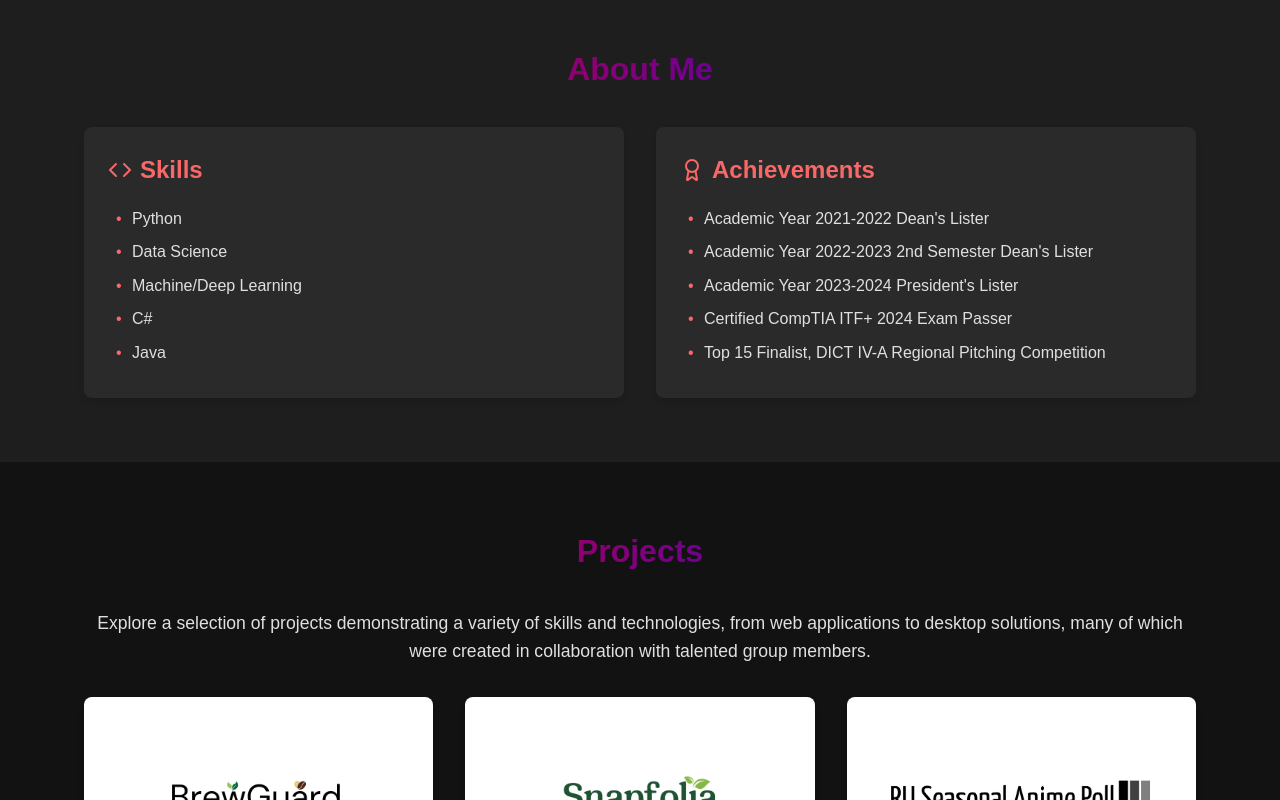
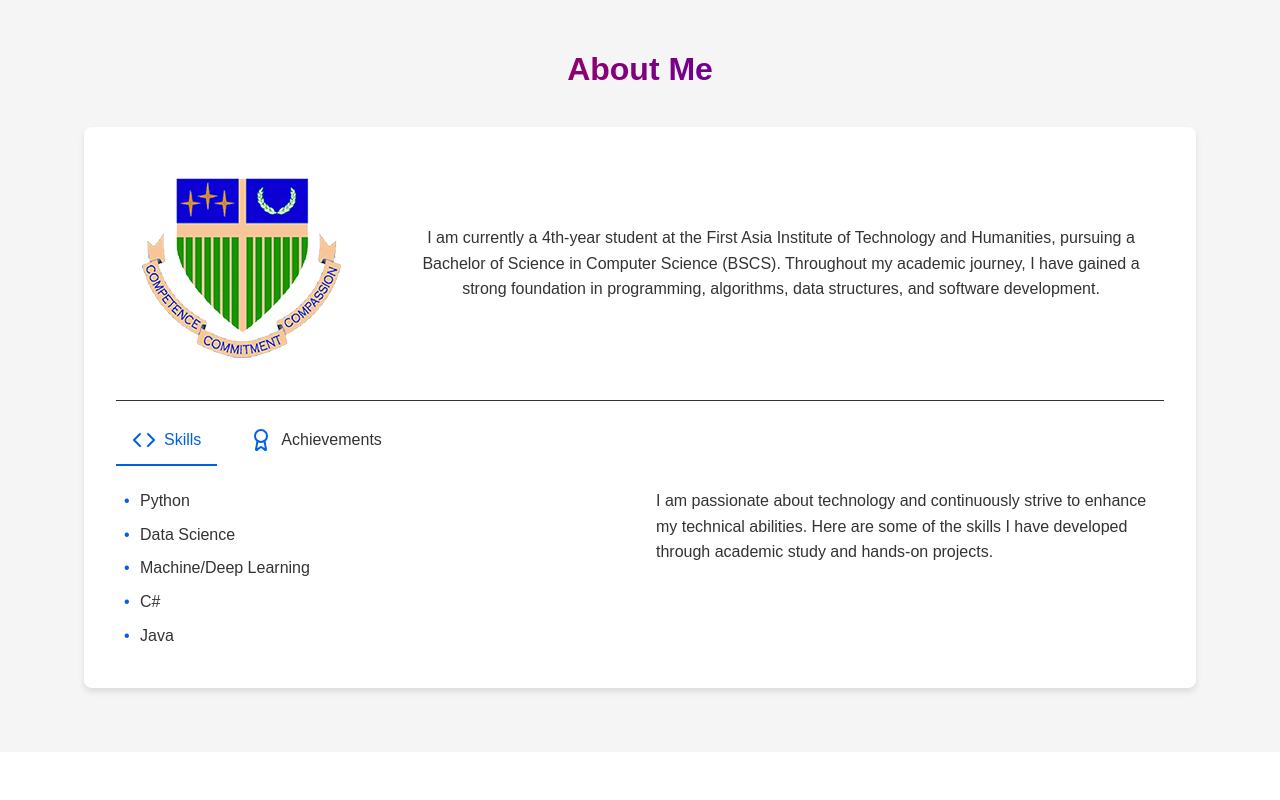
Before and after one commit to FTsune/portfolio, a React (Create React App) app: page / in a window 1280 px wide. Shown: the part 820-1620 px from the top of the page. Built offline with nearby package versions, Linux system fonts and the light colour scheme.

Commit message:
Added school background.

```diff
--- a/package.json
+++ b/package.json
@@ -12,6 +12,7 @@
     "@types/react": "^18.3.12",
     "@types/react-dom": "^18.3.1",
     "clsx": "^2.1.1",
+    "framer-motion": "^11.11.17",
     "lucide-react": "^0.460.0",
     "react": "^18.3.1",
     "react-dom": "^18.3.1",
--- a/src/components/About.tsx
+++ b/src/components/About.tsx
@@ -1,31 +1,153 @@
-import React from 'react';
+import React, { useState } from 'react';
 import { Code, Award } from 'lucide-react';
+import { motion, AnimatePresence } from 'framer-motion';
 
 const About: React.FC = () => {
+  const [activeTab, setActiveTab] = useState<'skills' | 'achievements'>('skills');
+
+  const profileDescription = "I am currently a 4th-year student at the First Asia Institute of Technology and Humanities, pursuing a Bachelor of Science in Computer Science (BSCS). Throughout my academic journey, I have gained a strong foundation in programming, algorithms, data structures, and software development.";
+
+  const skillsDescription = "I am passionate about technology and continuously strive to enhance my technical abilities. Here are some of the skills I have developed through academic study and hands-on projects.";
+  const achievementsDescription = "My hard work and dedication have been recognized through various academic achievements and certifications. Here are some of my key accomplishments.";
+
+  const skills = [
+    "Python",
+    "Data Science",
+    "Machine/Deep Learning",
+    "C#",
+    "Java"
+  ];
+
+  const achievements = [
+    "Academic Year 2021-2022 Dean's Lister",
+    "Academic Year 2022-2023 2nd Semester Dean's Lister",
+    "Academic Year 2023-2024 President's Lister",
+    "Certified CompTIA ITF+ 2024 Exam Passer",
+    "Top 15 Finalist, DICT IV-A Regional Pitching Competition"
+  ];
+
+  const listVariants = {
+    hidden: { opacity: 0, x: -20 },
+    visible: {
+      opacity: 1,
+      x: 0,
+      transition: {
+        duration: 0.3,
+        ease: "easeOut"
+      }
+    }
+  };
+
+  const descriptionVariants = {
+    hidden: { opacity: 0, x: 20 },
+    visible: {
+      opacity: 1,
+      x: 0,
+      transition: {
+        duration: 0.3,
+        ease: "easeOut"
+      }
+    }
+  };
+
   return (
     <section id="about" className="about">
       <div className="container">
         <h2>About Me</h2>
-        <div className="about-content">
-          <div className="about-column">
-            <h3><Code /> Skills</h3>
-            <ul>
-              <li>Python</li>
-              <li>Data Science</li>
-              <li>Machine/Deep Learning</li>
-              <li>C#</li>
-              <li>Java</li>
-            </ul>
+        <div className="about-container">
+          {/* Profile Section */}
+          <div className="about-profile">
+            <div className="school-logo-container">
+              <img
+                src="/images/faith-logo.png"
+                alt="First Asia Institute of Technology and Humanities Logo"
+                className="school-logo"
+              />
+            </div>
+            <div className="profile-description">
+              <p>{profileDescription.replace(/\*\*(.*?)\*\*/g, '<strong>$1</strong>')}</p>
+            </div>
           </div>
-          <div className="about-column">
-            <h3><Award /> Achievements</h3>
-            <ul>
-              <li>Academic Year 2021-2022 Dean's Lister</li>
-              <li>Academic Year 2022-2023 2nd Semester Dean's Lister</li>
-              <li>Academic Year 2023-2024 President's Lister</li>
-              <li>Certified CompTIA ITF+ 2024 Exam Passer</li>
-              <li>Top 15 Finalist, DICT IV-A Regional Pitching Competition</li>
-            </ul>
+
+          {/* Divider */}
+          <div className="about-divider"></div>
+
+          {/* Tabs */}
+          <div className="about-tabs">
+            <button
+              className={`tab ${activeTab === 'skills' ? 'active' : ''}`}
+              onClick={() => setActiveTab('skills')}
+            >
+              <Code className="tab-icon" /> Skills
+            </button>
+            <button
+              className={`tab ${activeTab === 'achievements' ? 'active' : ''}`}
+              onClick={() => setActiveTab('achievements')}
+            >
+              <Award className="tab-icon" /> Achievements
+            </button>
+          </div>
+
+          {/* Content Area */}
+          <div className="about-content">
+            {/* Left Column - List */}
+            <AnimatePresence mode="wait">
+              <motion.div
+                key={activeTab}
+                variants={listVariants}
+                initial="hidden"
+                animate="visible"
+                exit="hidden"
+                className="about-list"
+              >
+                <ul>
+                  {activeTab === 'skills'
+                    ? skills.map((skill, index) => (
+                        <motion.li
+                          key={skill}
+                          initial={{ opacity: 0, x: -10 }}
+                          animate={{ opacity: 1, x: 0 }}
+                          transition={{
+                            delay: index * 0.1,
+                            duration: 0.3
+                          }}
+                        >
+                          {skill}
+                        </motion.li>
+                      ))
+                    : achievements.map((achievement, index) => (
+                        <motion.li
+                          key={achievement}
+                          initial={{ opacity: 0, x: -10 }}
+                          animate={{ opacity: 1, x: 0 }}
+                          transition={{
+                            delay: index * 0.1,
+                            duration: 0.3
+                          }}
+                        >
+                          {achievement}
+                        </motion.li>
+                      ))
+                  }
+                </ul>
+              </motion.div>
+            </AnimatePresence>
+
+            {/* Right Column - Description */}
+            <AnimatePresence mode="wait">
+              <motion.div
+                key={activeTab + '-description'}
+                variants={descriptionVariants}
+                initial="hidden"
+                animate="visible"
+                exit="hidden"
+                className="about-description"
+              >
+                <p>
+                  {activeTab === 'skills' ? skillsDescription : achievementsDescription}
+                </p>
+              </motion.div>
+            </AnimatePresence>
           </div>
         </div>
       </div>
--- a/src/components/Header.tsx
+++ b/src/components/Header.tsx
@@ -2,15 +2,17 @@ import React, { useState, useEffect } from 'react';
 import { Sun, Moon, Menu } from 'lucide-react';
 
 const Header: React.FC = () => {
-  const [theme, setTheme] = useState<'light' | 'dark'>('dark');
+  const [theme, setTheme] = useState<'light' | 'dark'>('light'); // Changed default to 'light'
   const [isMenuOpen, setIsMenuOpen] = useState(false);
   const [isScrolled, setIsScrolled] = useState(false);
 
   useEffect(() => {
     const savedTheme = localStorage.getItem('theme') as 'light' | 'dark' | null;
+
     if (savedTheme) {
       setTheme(savedTheme);
-    } else if (window.matchMedia('(prefers-color-scheme: light)').matches) {
+    } else {
+      // Default to light theme if no saved theme
       setTheme('light');
     }
 
--- a/src/styles/globals.css
+++ b/src/styles/globals.css
@@ -258,47 +258,113 @@ body.light-theme .hero {
     color: transparent;
 }
 
+.about-container {
+    background-color: var(--card-bg-color);
+    border-radius: 8px;
+    box-shadow: 0 4px 6px rgba(0, 0, 0, 0.1);
+    padding: 2rem;
+}
+
+.about-profile {
+    display: flex;
+    align-items: center;
+    gap: 2rem;
+    margin-bottom: 2rem;
+}
+
+.school-logo-container {
+    flex: 0 0 250px;
+    display: flex;
+    justify-content: center;
+    align-items: center;
+}
+
+.school-logo {
+    max-width: 250px;
+    max-height: 250px;
+    object-fit: contain;
+}
+
+.profile-description {
+    flex: 1;
+    color: var(--text-color);
+    text-align: center;
+}
+
+.about-divider {
+    height: 0.1px;
+    background-color: var(--text-color);
+    margin: 1rem 0;
+}
+
+.about-tabs {
+    display: flex;
+    gap: 1rem;
+    margin-bottom: 1.5rem;
+    border-bottom: 2px solid var(--border-color);
+}
+
+.tab {
+    display: flex;
+    align-items: center;
+    gap: 0.5rem;
+    padding: 0.75rem 1rem;
+    background: none;
+    border: none;
+    cursor: pointer;
+    font-size: 1rem;
+    color: var(--text-color);
+    position: relative;
+    transition: color 0.3s ease;
+}
+
+.tab-icon {
+    color: var(--primary-color);
+}
+
+.tab.active {
+    color: var(--primary-color);
+}
+
+.tab.active::after {
+    content: '';
+    position: absolute;
+    bottom: -2px;
+    left: 0;
+    width: 100%;
+    height: 2px;
+    background-color: var(--primary-color);
+}
+
 .about-content {
     display: flex;
-    flex-direction: column;
     gap: 2rem;
 }
 
-.about-column {
-    background-color: var(--card-bg-color);
-    border-radius: 8px;
-    padding: 1.5rem;
-    box-shadow: 0 4px 6px rgba(0, 0, 0, 0.1);
+.about-list {
+    flex: 1;
 }
 
-.about-column h3 {
-    display: flex;
-    align-items: center;
-    gap: 0.5rem;
-    color: var(--primary-color);
-    margin-bottom: 1rem;
-    font-size: 1.5rem;
-}
-
-.about-column h3 svg {
-    color: var(--primary-color);
-}
-
-.about-column ul {
+.about-list ul {
     list-style-type: none;
     padding-left: 1.5rem;
 }
 
-.about-column li {
+.about-list li {
     margin-bottom: 0.5rem;
     position: relative;
 }
 
-.about-column li::before {
+.about-list li::before {
     content: "•";
     color: var(--primary-color);
     position: absolute;
     left: -1rem;
+}
+
+.about-description {
+    flex: 1;
+    color: var(--text-color);
 }
 
 /* Projects Section */
@@ -526,6 +592,30 @@ footer {
 }
 
 /* Responsive Design */
+@media (max-width: 768px) {
+    .about-profile {
+        flex-direction: column;
+        text-align: center;
+    }
+
+    .school-logo-container {
+        margin-bottom: 1rem;
+    }
+
+    .about-content {
+        flex-direction: column;
+    }
+
+    .about-tabs {
+        justify-content: center;
+    }
+
+    .school-logo {
+        max-width: 200px;
+        max-height: 200px;
+    }
+}
+
 @media (min-width: 768px) {
     .nav-links {
         display: flex;
@@ -569,13 +659,13 @@ footer {
         margin-right: 1rem;
     }
 
-    .about-content {
+    /* .about-content {
         flex-direction: row;
     }
 
     .about-column {
         flex: 1;
-    }
+    } */
 
     .project-grid {
         grid-template-columns: repeat(2, 1fr);
```
Also changed, not shown: public/images/faith-logo.png (added), 1 other file (tests, documents, lock files or other folders).
